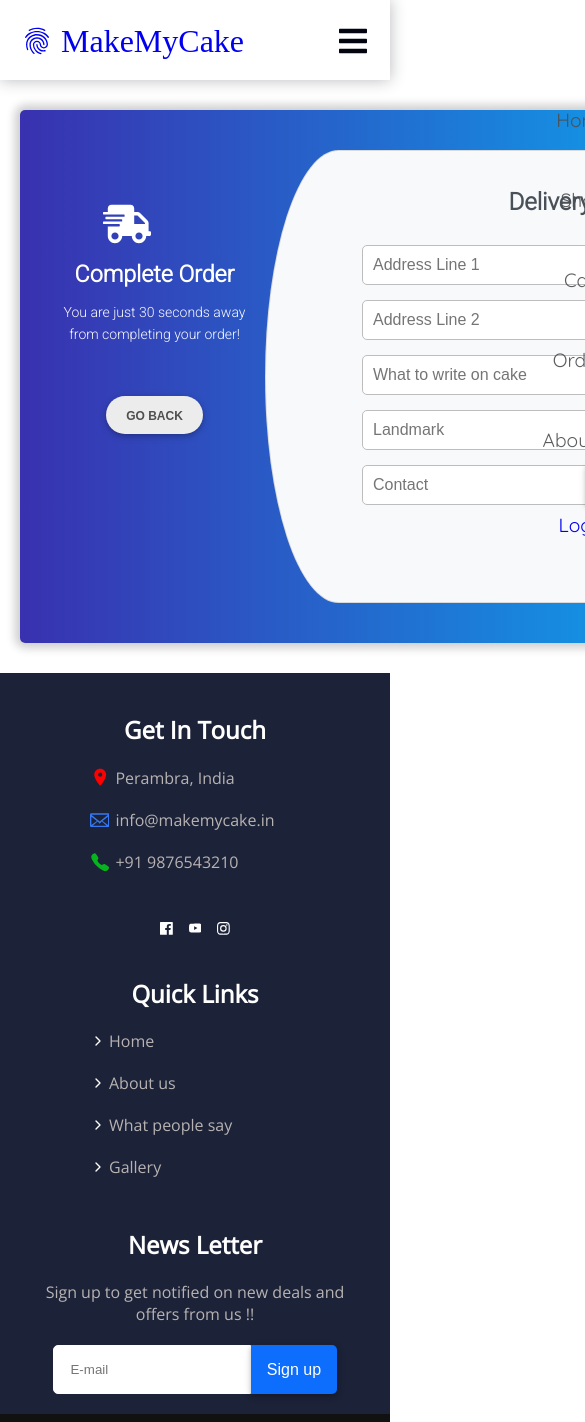
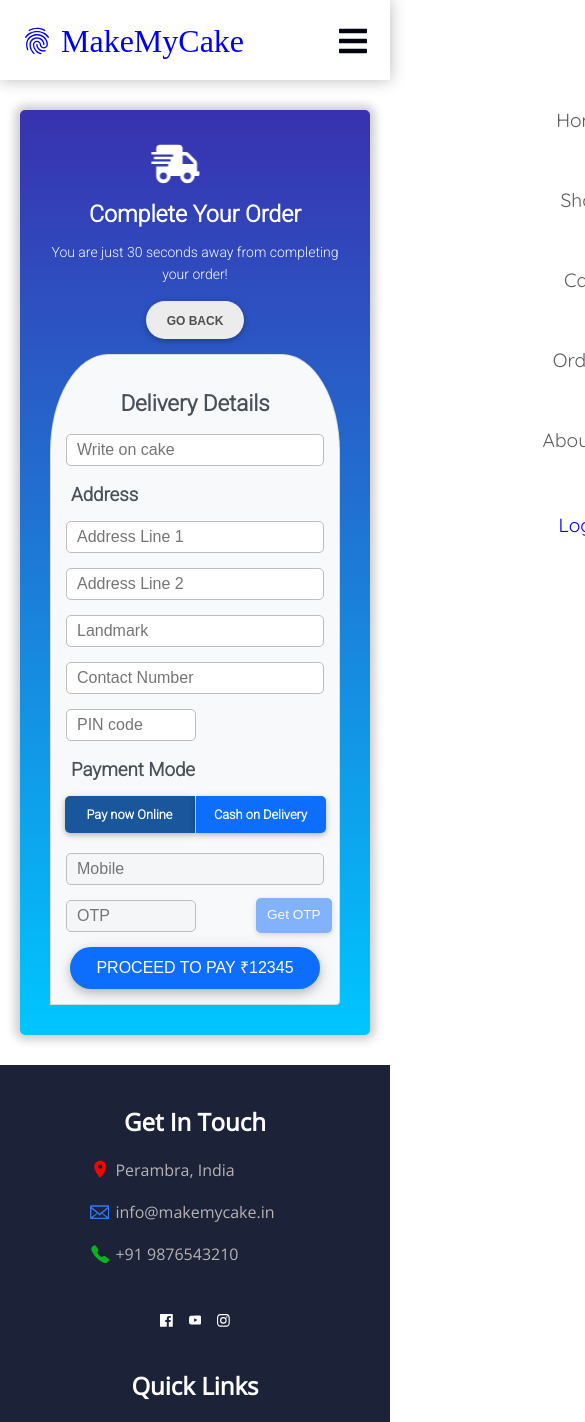
Before and after one commit to dev-siva98/web, a React (Create React App) app: page /checkout in a window 390 px wide. Shown: the top 1422 px of the page, 585 px wide, since content can reach past the window. Built offline with nearby package versions, Linux system fonts and the light colour scheme; no server answers.

Commit message:
checkout-responsive

```diff
--- a/src/Components/Pages/Cart/Cart.js
+++ b/src/Components/Pages/Cart/Cart.js
@@ -99,7 +99,7 @@ function Cart() {
                                     <hr className='cart-total-partition' />
                                     <div className="cart-submit-button">
                                         <button type="submit" className="btn btn-cart-submit">
-                                            Proceed to payment</button>
+                                            Checkout</button>
                                     </div>
                                 </div>
                             </div>
--- a/src/Components/Pages/Checkout/Checkout.css
+++ b/src/Components/Pages/Checkout/Checkout.css
@@ -51,7 +51,7 @@
     }
 
     100% {
-        transform: translateX(140px);
+        transform: translateX(160px);
     }
 }
 
@@ -91,14 +91,13 @@
     position: relative;
     display: flex;
     flex-direction: column;
-    min-width: 0;
     word-wrap: break-word;
     background-color: #fff;
     background-clip: border-box;
     border: 1px solid rgba(0, 0, 0, .125);
     border-radius: .25rem;
-    border-bottom-left-radius: 12% 50%;
-    border-top-left-radius: 12% 50%;
+    border-bottom-left-radius: 20% 20%;
+    border-top-left-radius: 20% 20%;
     background-color: #f8f9fa;
     padding-bottom: 1.5rem;
     padding-left: 2rem;
@@ -106,17 +105,16 @@
 
 .checkout-second-body {
     flex: 1 1 auto;
-    padding: 1rem 1rem;
+    padding: 10px 10px;
     margin-top: 0;
     margin-right: 3rem;
     margin-left: 3rem;
 }
 
 .checkout-second-text {
-    font-size: 1.5rem;
-    text-align: center;
+    font-size: 1.4rem;
     color: #495057;
-    margin-bottom: 1rem;
+    margin-bottom: 5px;
     margin-top: 1rem;
     padding-bottom: 0.5rem;
 }
@@ -125,20 +123,30 @@
     margin-bottom: 0;
 }
 
+.checkout-form-section-headers {
+    color: #495057;
+    margin-bottom: 10px;
+    margin-top: 5px;
+    margin-left: 5px;
+}
+
 .checkout-form-input {
     font-size: 1rem;
-    padding: 10px 10px;
-    max-width: 100%;
+    padding: 6px 10px;
+    width: 100%;
     border: 1px solid #bdbdbd;
     border-radius: 5px;
 }
 
-.checkout-form-input-contact {
+.checkout-form-input-mobile {
     width: 230px;
-    padding-right: 20px;
+    padding-right: 10px;
+    border-top-right-radius: 0;
+    border-bottom-right-radius: 0;
+    border-right: 0;
 }
 
-.checkout-form-section-inner {
+.checkout-form-section-full {
     grid-column: 1 / -1;
     margin-bottom: 15px;
 }
@@ -152,25 +160,23 @@
     margin-bottom: 15px;
 }
 
-.checkout-form-outline {
-    display: grid;
-}
 
-.checkout-form-section-inner-1 {
+.checkout-form-section-1 {
     grid-column: 1 / 2;
     width: 300px;
 }
 
-.checkout-form-section-inner-2 {
+.checkout-form-section-2 {
     grid-column: 2 / -1;
+    display: grid;
 }
 
 .btn-checkout-mobile-verification {
     position: absolute;
-    font-size: 0.92rem;
-    padding: 8px 8px;
+    font-size: 0.75rem;
+    padding: 6px 8px;
     border-radius: 0 5px 5px 0;
-    margin-left: 224px;
+    margin-left: 229px;
 }
 
 .checkout-otp-verification {
@@ -180,17 +186,15 @@
     margin-right: 5px;
     font-size: 1.2rem;
     color: green;
-
 }
 
 .checkout-form-input-small {
-    width: 130px;
+    width: 100%;
     justify-self: end;
     padding-right: 30px;
 }
 
 .checkout-form-input-small.verified {
-
     border: 1px solid green;
 }
 
@@ -205,6 +209,40 @@
     width: 20px;
     height: 20px;
     animation: spin 2s linear infinite;
+}
+
+.checkout-form-payment-radio {
+    display: flex;
+    justify-content: center;
+    margin-bottom: 20px;
+}
+
+.btn-checkout-payment-mode {
+    border-radius: 0 5px 5px 0;
+    display: block;
+    width: 160px;
+}
+
+.btn-checkout-payment-mode.pay-online {
+    border-radius: 5px 0 0 5px;
+    margin-right: 1px;
+}
+
+.btn-checkout-payment-mode:hover {
+    background-color: #0759c5;
+}
+
+.btn-checkout-payment-mode:active {
+    transform: none;
+
+}
+
+.btn-checkout-payment-mode.active {
+    background-color: #19569c;
+}
+
+.btn-checkout-payment-mode input {
+    display: none;
 }
 
 @keyframes spin {
@@ -222,7 +260,180 @@
 }
 
 .btn-checkout-submit {
-    width: 190px;
+    width: 250px;
     box-shadow: 0 4px 10px 0 rgb(0 0 0 / 20%), 0 4px 20px 0 rgb(0 0 0 / 10%);
     border-radius: 10rem;
 }
+
+
+@media (max-width: 960px) {
+
+    .checkout-section-left {
+        background-image: linear-gradient(to bottom, #3931af, #00c6ff);
+        border-radius: 5px;
+        box-shadow: 0px 0px 10px 5px rgba(0, 0, 0, 0.2);
+        padding: 40px;
+    }
+
+    .checkout-section-container {
+        width: 600px;
+    }
+
+    .checkout-address-first {
+        margin-right: 0;
+    }
+
+
+    .checkout-address-first-inner {
+        margin-top: 0;
+    }
+
+    .btn-checkout-back {
+        margin: 15px 0;
+        border-radius: 10rem;
+        padding: 0.625rem 1.2rem 0.5rem;
+        font-size: .75rem;
+        line-height: 1.5;
+    }
+
+    .checkout-address-container {
+        flex-direction: column;
+    }
+
+    .checkout-address-second {
+        width: 100%;
+    }
+
+    .checkout-second-inner {
+        border-top-left-radius: 20% 15%;
+        border-top-right-radius: 20% 15%;
+        border-bottom-left-radius: 0;
+        padding-bottom: 1.5rem;
+        padding-left: 0;
+    }
+
+    .checkout-form-section {
+        grid-template-columns: 1fr;
+        align-items: center;
+        column-gap: 10px;
+        margin-bottom: 15px;
+    }
+
+    .checkout-form-input-contact {
+        width: 250px;
+    }
+
+    .checkout-form-input-small {
+        width: 130px;
+    }
+
+    .checkout-form-input-mobile {
+        width: 195px;
+    }
+
+    .checkout-form-section-1 {
+        width: 250px;
+    }
+
+    .btn-checkout-mobile-verification {
+        margin-left: 195px;
+    }
+
+}
+
+@media (max-width: 720px) {
+
+    .checkout-second-inner {
+        padding: 0 0;
+    }
+
+    .checkout-section-left {
+        padding: 30px;
+    }
+
+    .checkout-section-container {
+        width: 350px;
+    }
+
+    .checkout-second-text {
+        text-align: center;
+    }
+
+    .checkout-form-section-1 {
+        width: 100%;
+    }
+
+    .checkout-form-input-contact {
+        width: 100%;
+    }
+
+    .checkout-form-input-mobile {
+        width: 100%;
+    }
+
+    .checkout-second-body {
+        flex: 1 1 auto;
+        padding: 10px 10px;
+        margin: 5px 5px;
+    }
+
+    .btn-checkout-payment-mode {
+        font-size: 0.8rem;
+        font-weight: 600;
+        width: 130px;
+    }
+
+    .checkout-form-section {
+        grid-template-columns: 1fr 1fr;
+        align-items: center;
+        column-gap: 10px;
+        margin-bottom: 15px;
+    }
+
+    .checkout-form-input-mobile {
+        width: 100%;
+        padding: 6px 10px;
+        border-radius: 5px;
+        border: 1px solid #bdbdbd;
+    }
+
+    .btn-checkout-mobile-verification {
+        font-size: 0.85rem;
+        padding: 6px 10px;
+        border-radius: 5px;
+        margin-top: 45px;
+        margin-left: 190px;
+    }
+
+    .checkout-form-section-1 {
+        grid-column: 1 / -1;
+        width: 100%;
+        margin-bottom: 15px;
+    }
+
+    .checkout-form-section-2 {
+        grid-column: 1 / -1;
+        display: grid;
+        grid-template-columns: 1fr 1fr;
+    }
+
+    .checkout-form-input-small {
+        grid-column: 1 / 2;
+    }
+
+    .checkout-otp-verification {
+        justify-self: center;
+        margin-right: 25px;
+    }
+
+    .checkout-otp-verify-loader {
+        justify-self: center;
+        margin-right: 25px;
+    }
+
+
+    .checkout-submit-button {
+        text-align: center;
+    }
+
+}
--- a/src/Components/Pages/Checkout/Checkout.js
+++ b/src/Components/Pages/Checkout/Checkout.js
@@ -9,6 +9,7 @@ function Checkout() {
     const [otp, setOtp] = useState()
     const [done, setDone] = useState(false)
     const [loader, setLoader] = useState(false)
+    const [mode, setMode] = useState(true)
 
     const handleOtp = () => {
         setTimeout(3000)
@@ -36,7 +37,7 @@ function Checkout() {
                         <div className="checkout-address-first">
                             <div className="checkout-address-first-inner">
                                 <FaShippingFast className='checkout-delivery-icon' />
-                                <h3>Complete Order</h3>
+                                <h3>Complete Your Order</h3>
                                 <p>You are just 30 seconds away from completing your order!</p>
                             </div>
                             <div className="checkout-left-button">
@@ -50,43 +51,51 @@ function Checkout() {
                                         <h4 >Delivery Details</h4>
                                     </div>
                                     <form className="checkout-address-form">
-                                        <div className="checkout-form-section-inner">
-                                            <div className="checkout-form-outline">
+                                        <div className="checkout-form-section-full">
+                                            <input type="text" className="checkout-form-input" placeholder='Write on cake' />
+                                        </div>
+                                        <h3 className='checkout-form-section-headers'>Address</h3>
+                                        <div className="checkout-form-section-full">
                                             <input type="text" className="checkout-form-input" placeholder='Address Line 1' />
                                         </div>
-                                        </div>
-                                        <div className="checkout-form-section-inner">
-                                            <div className="checkout-form-outline">
+                                        <div className="checkout-form-section-full">
                                             <input type="text" className="checkout-form-input" placeholder='Address Line 2' />
                                         </div>
+                                        <div className="checkout-form-section-full">
+                                            <input type="text" className="checkout-form-input" placeholder='Landmark' />
                                         </div>
-                                        <div className="checkout-form-section-inner">
-                                            <div className="checkout-form-outline">
-                                                <input type="text" className="checkout-form-input" placeholder='What to write on cake' />
+                                        <div className="checkout-form-section">
+                                            <div className="checkout-form-section-1">
+                                                <input type="tel" className="checkout-form-input checkout-form-input-contact" placeholder='Contact Number' />
+                                            </div>
+                                            <div className="checkout-form-section-2">
+                                                <input type="zipcode" className="checkout-form-input checkout-form-input-small" placeholder='PIN code' />
                                             </div>
                                         </div>
-                                        <div className="checkout-form-section">
-                                            <div className="checkout-form-section-inner-1">
-                                                <div className="checkout-form-outline">
-                                                    <input type="text" id="typeEmail" className="checkout-form-input" placeholder='Landmark' />
+                                        <div className="checkout-form-payment-mode">
+                                            <h3 className='checkout-form-section-headers'>Payment Mode</h3>
+                                            <div className="checkout-form-payment-radio">
+                                                <div className='checkout-form-payment-section'>
+                                                    <label type='button' className={`btn btn-checkout-payment-mode pay-online ${mode ? 'active' : ''}`}
+                                                        onClick={() => setMode(true)} > Pay now Online
+                                                        <input type="radio" name="payment" value="online" defaultChecked />
+                                                    </label>
                                                 </div>
-                                            </div>
-                                            <div className="checkout-form-section-inner-2">
-                                                <div className="checkout-form-outline">
-                                                    <input type="zipcode" className="checkout-form-input checkout-form-input-small" placeholder='PIN code' />
+                                                <div className='checkout-form-payment-section' >
+                                                    <label type='button' className={`btn btn-checkout-payment-mode ${mode ? '' : 'active'}`}
+                                                        onClick={() => setMode(false)} >Cash on Delivery
+                                                        <input type="radio" name="payment" value="cod" />
+                                                    </label>
                                                 </div>
                                             </div>
                                         </div>
                                         <div className="checkout-form-section">
-                                            <div className="checkout-form-section-inner-1">
-                                                <div className="checkout-form-outline">
-                                                    <input type="tel" className="checkout-form-input checkout-form-input-contact" placeholder='Contact' />
+                                            <div className="checkout-form-section-1">
+                                                <input disabled={mode} type="tel" className="checkout-form-input checkout-form-input-mobile" placeholder='Mobile' />
                                             </div>
-                                            </div>
-                                            <button className="btn btn-checkout-mobile-verification">Get OTP</button>
-                                            <div className="checkout-form-section-inner-2">
-                                                <div className="checkout-form-outline">
-                                                    <input type="otp" className={`checkout-form-input checkout-form-input-small ${done ? 'verified' : ''}`}
+                                            <button disabled={mode} type='button' className="btn btn-checkout-mobile-verification">Get OTP</button>
+                                            <div className="checkout-form-section-2">
+                                                <input disabled={mode} type="otp" className={`checkout-form-input checkout-form-input-small ${done ? 'verified' : ''}`}
                                                     placeholder='OTP'
                                                     onChange={(e) => {
                                                         setVerify(e.target.value.length)
@@ -97,10 +106,9 @@ function Checkout() {
                                                 {loader && <div className='checkout-otp-verify-loader' />}
                                             </div>
                                         </div>
-                                        </div>
                                         <div className="checkout-submit-button">
                                             <button type="submit" className="btn btn-checkout-submit">
-                                                Proceed to payment</button>
+                                                PROCEED TO PAY &#8377;12345</button>
                                         </div>
                                     </form>
                                 </div>
```
Lines whose indentation alone changed are shown as unchanged.
